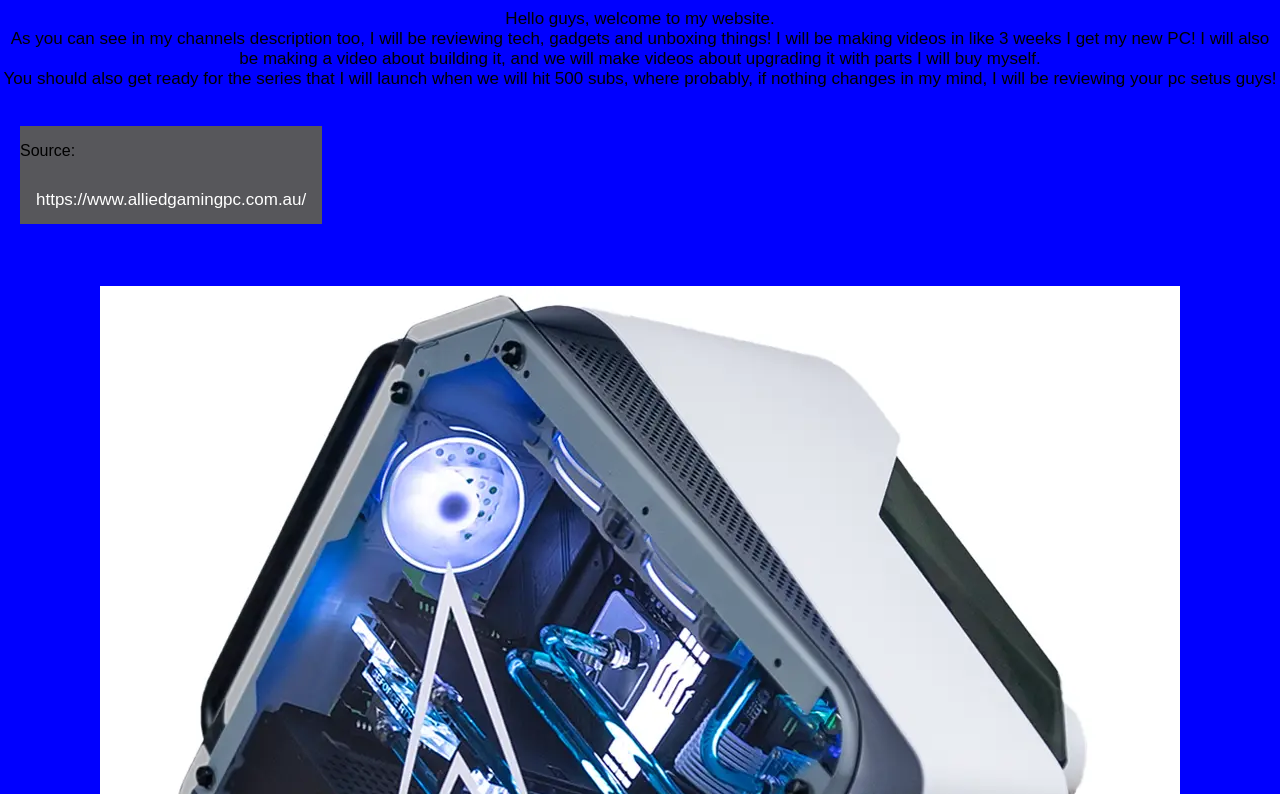
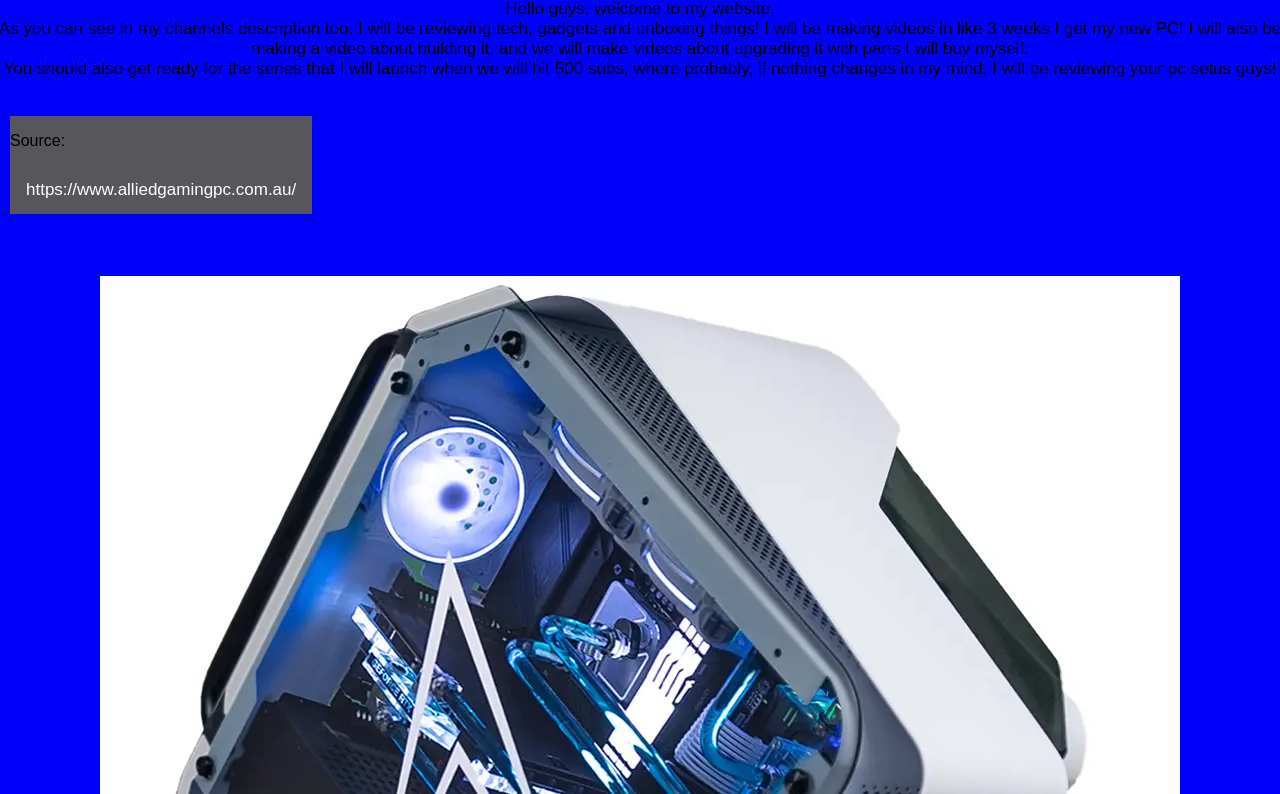
Before and after one commit to NoobAndCoding/index.html, a plain HTML site: page index.html in a window 1280 px wide. Shown: the part 113-907 px from the top of the page. Drawn offline with Linux system fonts and the light colour scheme.

Commit message:
Update mnpro.css

```diff
--- a/mnpro.css
+++ b/mnpro.css
@@ -47,7 +47,7 @@ body {
 main {
   margin-bottom:0px;
   padding:10px;;
-  margin: -10px;
+  margin: -20px;
 }
 
 header {
```
